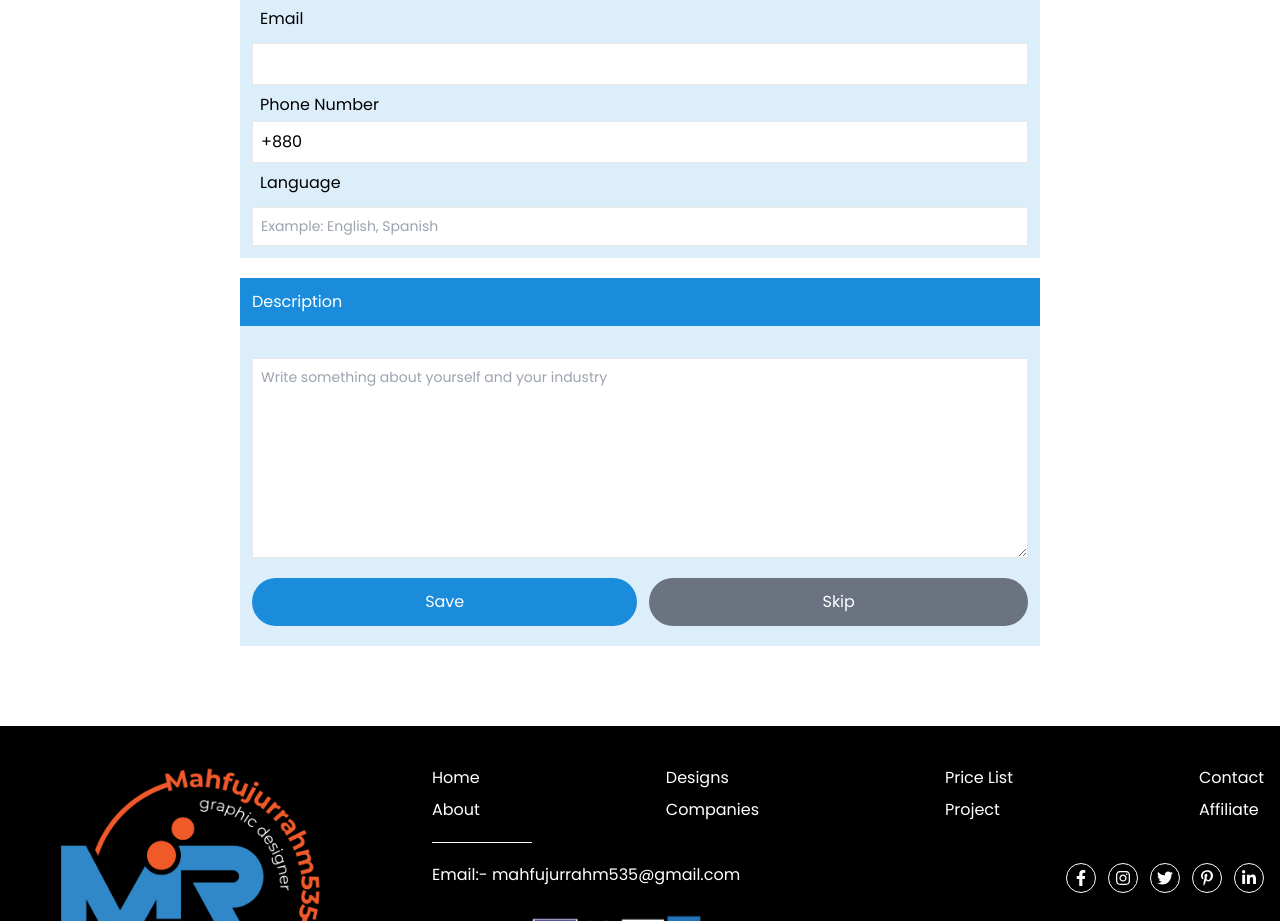
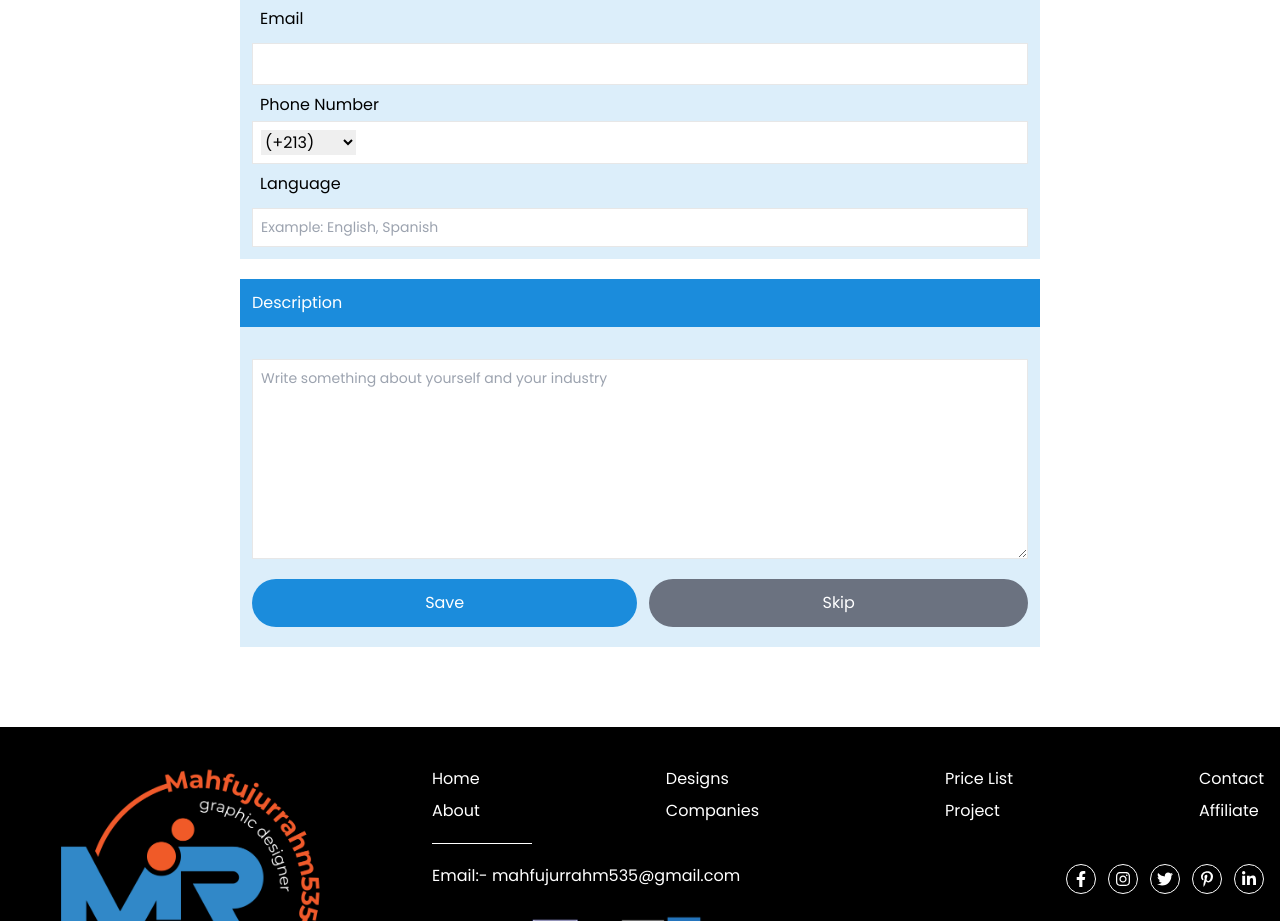
Before and after one commit to Shakiqurrahman/mr-project--fiverr-system, a React (Vite) app: page /setup-profile in a window 1280 px wide. Shown: the part 1032-1953 px from the top of the page. Built offline with nearby package versions, Linux system fonts and the light colour scheme.

Commit message:
country code component added

```diff
--- /dev/null
+++ b/src/components/CountryCode.jsx
@@ -0,0 +1,227 @@
+function CountryCode({ countryCode, handleChange }) {
+  return (
+    <select
+      name="countryCode"
+      value={countryCode}
+      onChange={handleChange}
+      className="outline-none"
+    >
+      <option value={213}>(+213)</option>
+      <option value={376}>(+376)</option>
+      <option value={244}>(+244)</option>
+      <option value={1264}>(+1264)</option>
+      <option value={1268}>(+1268)</option>
+      <option value={54}>(+54)</option>
+      <option value={374}>(+374)</option>
+      <option value={297}>(+297)</option>
+      <option value={61}>(+61)</option>
+      <option value={43}>(+43)</option>
+      <option value={994}>(+994)</option>
+      <option value={1242}>(+1242)</option>
+      <option value={973}>(+973)</option>
+      <option value={880}>(+880)</option>
+      <option value={1246}>(+1246)</option>
+      <option value={375}>(+375)</option>
+      <option value={32}>(+32)</option>
+      <option value={501}>(+501)</option>
+      <option value={229}>(+229)</option>
+      <option value={1441}>(+1441)</option>
+      <option value={975}>(+975)</option>
+      <option value={591}>(+591)</option>
+      <option value={387}>(+387)</option>
+      <option value={267}>(+267)</option>
+      <option value={55}>(+55)</option>
+      <option value={673}>(+673)</option>
+      <option value={359}>(+359)</option>
+      <option value={226}>(+226)</option>
+      <option value={257}>(+257)</option>
+      <option value={855}>(+855)</option>
+      <option value={237}>(+237)</option>
+      <option value={1}>(+1)</option>
+      <option value={238}>(+238)</option>
+      <option value={1345}>(+1345)</option>
+      <option value={236}>(+236)</option>
+      <option value={56}>(+56)</option>
+      <option value={86}>(+86)</option>
+      <option value={57}>(+57)</option>
+      <option value={269}>(+269)</option>
+      <option value={242}>(+242)</option>
+      <option value={682}>(+682)</option>
+      <option value={506}>(+506)</option>
+      <option value={385}>(+385)</option>
+      <option value={53}>(+53)</option>
+      <option value={90392}>(+90392)</option>
+      <option value={357}>(+357)</option>
+      <option value={42}>(+42)</option>
+      <option value={45}>(+45)</option>
+      <option value={253}>(+253)</option>
+      <option value={1809}>(+1809)</option>
+      <option value={1809}>(+1809)</option>
+      <option value={593}>(+593)</option>
+      <option value={20}>(+20)</option>
+      <option value={503}>(+503)</option>
+      <option value={240}>(+240)</option>
+      <option value={291}>(+291)</option>
+      <option value={372}>(+372)</option>
+      <option value={251}>(+251)</option>
+      <option value={500}>(+500)</option>
+      <option value={298}>(+298)</option>
+      <option value={679}>(+679)</option>
+      <option value={358}>(+358)</option>
+      <option value={33}>(+33)</option>
+      <option value={594}>(+594)</option>
+      <option value={689}>(+689)</option>
+      <option value={241}>(+241)</option>
+      <option value={220}>(+220)</option>
+      <option value={7880}>(+7880)</option>
+      <option value={49}>(+49)</option>
+      <option value={233}>(+233)</option>
+      <option value={350}>(+350)</option>
+      <option value={30}>(+30)</option>
+      <option value={299}>(+299)</option>
+      <option value={1473}>(+1473)</option>
+      <option value={590}>(+590)</option>
+      <option value={671}>(+671)</option>
+      <option value={502}>(+502)</option>
+      <option value={224}>(+224)</option>
+      <option value={245}>(+245)</option>
+      <option value={592}>(+592)</option>
+      <option value={509}>(+509)</option>
+      <option value={504}>(+504)</option>
+      <option value={852}>(+852)</option>
+      <option value={36}>(+36)</option>
+      <option value={354}>(+354)</option>
+      <option value={91}>(+91)</option>
+      <option value={62}>(+62)</option>
+      <option value={98}>(+98)</option>
+      <option value={964}>(+964)</option>
+      <option value={353}>(+353)</option>
+      <option value={972}>(+972)</option>
+      <option value={39}>(+39)</option>
+      <option value={1876}>(+1876)</option>
+      <option value={81}>(+81)</option>
+      <option value={962}>(+962)</option>
+      <option value={7}>(+7)</option>
+      <option value={254}>(+254)</option>
+      <option value={686}>(+686)</option>
+      <option value={850}>(+850)</option>
+      <option value={82}>(+82)</option>
+      <option value={965}>(+965)</option>
+      <option value={996}>(+996)</option>
+      <option value={856}>(+856)</option>
+      <option value={371}>(+371)</option>
+      <option value={961}>(+961)</option>
+      <option value={266}>(+266)</option>
+      <option value={231}>(+231)</option>
+      <option value={218}>(+218)</option>
+      <option value={417}>(+417)</option>
+      <option value={370}>(+370)</option>
+      <option value={352}>(+352)</option>
+      <option value={853}>(+853)</option>
+      <option value={389}>(+389)</option>
+      <option value={261}>(+261)</option>
+      <option value={265}>(+265)</option>
+      <option value={60}>(+60)</option>
+      <option value={960}>(+960)</option>
+      <option value={223}>(+223)</option>
+      <option value={356}>(+356)</option>
+      <option value={692}>(+692)</option>
+      <option value={596}>(+596)</option>
+      <option value={222}>(+222)</option>
+      <option value={269}>(+269)</option>
+      <option value={52}>(+52)</option>
+      <option value={691}>(+691)</option>
+      <option value={373}>(+373)</option>
+      <option value={377}>(+377)</option>
+      <option value={976}>(+976)</option>
+      <option value={1664}>(+1664)</option>
+      <option value={212}>(+212)</option>
+      <option value={258}>(+258)</option>
+      <option value={95}>(+95)</option>
+      <option value={264}>(+264)</option>
+      <option value={674}>(+674)</option>
+      <option value={977}>(+977)</option>
+      <option value={31}>(+31)</option>
+      <option value={687}>(+687)</option>
+      <option value={64}>(+64)</option>
+      <option value={505}>(+505)</option>
+      <option value={227}>(+227)</option>
+      <option value={234}>(+234)</option>
+      <option value={683}>(+683)</option>
+      <option value={672}>(+672)</option>
+      <option value={670}>(+670)</option>
+      <option value={47}>(+47)</option>
+      <option value={968}>(+968)</option>
+      <option value={680}>(+680)</option>
+      <option value={507}>(+507)</option>
+      <option value={675}>(+675)</option>
+      <option value={595}>(+595)</option>
+      <option value={51}>(+51)</option>
+      <option value={63}>(+63)</option>
+      <option value={48}>(+48)</option>
+      <option value={351}>(+351)</option>
+      <option value={1787}>(+1787)</option>
+      <option value={974}>(+974)</option>
+      <option value={262}>(+262)</option>
+      <option value={40}>(+40)</option>
+      <option value={7}>(+7)</option>
+      <option value={250}>(+250)</option>
+      <option value={378}>(+378)</option>
+      <option value={239}>(+239)</option>
+      <option value={966}>(+966)</option>
+      <option value={221}>(+221)</option>
+      <option value={381}>(+381)</option>
+      <option value={248}>(+248)</option>
+      <option value={232}>(+232)</option>
+      <option value={65}>(+65)</option>
+      <option value={421}>(+421)</option>
+      <option value={386}>(+386)</option>
+      <option value={677}>(+677)</option>
+      <option value={252}>(+252)</option>
+      <option value={27}>(+27)</option>
+      <option value={34}>(+34)</option>
+      <option value={94}>(+94)</option>
+      <option value={290}>(+290)</option>
+      <option value={1869}>(+1869)</option>
+      <option value={1758}>(+1758)</option>
+      <option value={249}>(+249)</option>
+      <option value={597}>(+597)</option>
+      <option value={268}>(+268)</option>
+      <option value={46}>(+46)</option>
+      <option value={41}>(+41)</option>
+      <option value={963}>(+963)</option>
+      <option value={886}>(+886)</option>
+      <option value={7}>(+7)</option>
+      <option value={66}>(+66)</option>
+      <option value={228}>(+228)</option>
+      <option value={676}>(+676)</option>
+      <option value={1868}>(+1868)</option>
+      <option value={216}>(+216)</option>
+      <option value={90}>(+90)</option>
+      <option value={7}>(+7)</option>
+      <option value={993}>(+993)</option>
+      <option value={1649}>(+1649)</option>
+      <option value={688}>(+688)</option>
+      <option value={256}>(+256)</option>
+      <option value={44}>(+44)</option>
+      <option value={380}>(+380)</option>
+      <option value={971}>(+971)</option>
+      <option value={598}>(+598)</option>
+      <option value={1}>(+1)</option>
+      <option value={7}>(+7)</option>
+      <option value={678}>(+678)</option>
+      <option value={379}>(+379)</option>
+      <option value={58}>(+58)</option>
+      <option value={84}>(+84)</option>
+      <option value={84}>(+1284)</option>
+      <option value={84}>(+1340)</option>
+      <option value={681}>(+681)</option>
+      <option value={969}>(+969)</option>
+      <option value={967}>(+967)</option>
+      <option value={260}>(+260)</option>
+      <option value={263}>(+263)</option>
+    </select>
+  );
+}
+
+export default CountryCode;
--- a/src/pages/SetupProfile.jsx
+++ b/src/pages/SetupProfile.jsx
@@ -1,5 +1,6 @@
 import { useState } from "react";
-import Avatar from "../assets/images/camera.jpg"
+import Avatar from "../assets/images/camera.jpg";
+import CountryCode from "../components/CountryCode";
 import CountryList from "../components/CountryList";
 
 function SetupProfile() {
@@ -15,20 +16,37 @@ function SetupProfile() {
     phone: "",
     language: "",
     desc: "",
-        coutryCode: ""
-    })
+    countryCode: "",
+  });
   const handleChange = (e) => {
-        setForm({ ...form, [e.target.name]: e.target.value })
-    }
+    setForm({ ...form, [e.target.name]: e.target.value });
+  };
   return (
     <div className="max-width mt-10 sm:mt-20">
       <form className="w-full max-w-[800px] mx-auto">
         <div className="text-center">
           <div className="h-[220px] w-[220px] flex items-center justify-center rounded-full  mx-auto mb-10 bg-[#DCEEFA] overflow-hidden">
-                        <label htmlFor="profilePic"><img src={Avatar} alt="" className="object-contain cursor-pointer" /></label>
+            <label htmlFor="profilePic">
+              <img
+                src={Avatar}
+                alt=""
+                className="object-contain cursor-pointer"
+              />
+            </label>
           </div>
-                    <input type="file" name="profilePic" id="profilePic" accept="image/png, image/jpeg" hidden />
-                    <label htmlFor="profilePic" className="bg-primary py-3 px-5 text-white cursor-pointer">Upload Profile Picture</label>
+          <input
+            type="file"
+            name="profilePic"
+            id="profilePic"
+            accept="image/png, image/jpeg"
+            hidden
+          />
+          <label
+            htmlFor="profilePic"
+            className="bg-primary py-3 px-5 text-white cursor-pointer"
+          >
+            Upload Profile Picture
+          </label>
         </div>
         <div className="bg-[#DCEEFA] mt-10">
           <h1 className="bg-primary text-white p-3">Billing Information</h1>
@@ -41,7 +59,9 @@ function SetupProfile() {
               onChange={handleChange}
               className="bg-white block w-full p-2 border border-solid border-[#e7e7e7] mt-3 outline-none"
             />
-                        <p className="text-red-600 text-xs mt-2 px-2 hidden">There was an error!</p>
+            <p className="text-red-600 text-xs mt-2 px-2 hidden">
+              There was an error!
+            </p>
             <label className="block px-2 pt-2">Username</label>
             <input
               type="text"
@@ -50,7 +70,9 @@ function SetupProfile() {
               onChange={handleChange}
               className="bg-white block w-full p-2 border border-solid border-[#e7e7e7] mt-3 outline-none"
             />
-                        <p className="text-red-600 text-xs mt-2 px-2 hidden">There was an error!</p>
+            <p className="text-red-600 text-xs mt-2 px-2 hidden">
+              There was an error!
+            </p>
             <label className="block px-2 pt-2">Industry Name</label>
             <input
               type="text"
@@ -59,10 +81,15 @@ function SetupProfile() {
               onChange={handleChange}
               className="bg-white block w-full p-2 border border-solid border-[#e7e7e7] mt-3 outline-none"
             />
-                        <p className="text-red-600 text-xs mt-2 px-2 hidden">There was an error!</p>
+            <p className="text-red-600 text-xs mt-2 px-2 hidden">
+              There was an error!
+            </p>
             <div className="flex gap-3">
               <div className="w-1/2">
-                                <CountryList country={form.country} handleChange={handleChange} />
+                <CountryList
+                  country={form.country}
+                  handleChange={handleChange}
+                />
               </div>
               <div className="w-1/2">
                 <label className="block px-2 pt-2">City</label>
@@ -73,7 +100,9 @@ function SetupProfile() {
                   onChange={handleChange}
                   className="bg-white block w-full p-2 border border-solid border-[#e7e7e7] mt-3 outline-none"
                 />
-                                <p className="text-red-600 text-xs mt-2 px-2 hidden">There was an error!</p>
+                <p className="text-red-600 text-xs mt-2 px-2 hidden">
+                  There was an error!
+                </p>
               </div>
             </div>
             <label className="block px-2 pt-2">Address</label>
@@ -84,7 +113,9 @@ function SetupProfile() {
               onChange={handleChange}
               className="bg-white block w-full p-2 border border-solid border-[#e7e7e7] mt-3 outline-none"
             />
-                        <p className="text-red-600 text-xs mt-2 px-2 hidden">There was an error!</p>
+            <p className="text-red-600 text-xs mt-2 px-2 hidden">
+              There was an error!
+            </p>
             <label className="block px-2 pt-2">Email</label>
             <input
               type="email"
@@ -93,18 +124,26 @@ function SetupProfile() {
               onChange={handleChange}
               className="bg-white block w-full p-2 border border-solid border-[#e7e7e7] mt-3 outline-none"
             />
-                        <p className="text-red-600 text-xs mt-2 px-2 hidden">There was an error!</p>
+            <p className="text-red-600 text-xs mt-2 px-2 hidden">
+              There was an error!
+            </p>
             <label className="block px-2 pt-2">Phone Number</label>
             <div className="flex mt-1">
               <div className="flex-shrink-0 flex items-center p-1 sm:p-2 bg-white border border-[#e7e7e7] select-none border-r-0">
-                                +880
+                {/* +880 */}
+                <CountryCode
+                  countryCode={form.countryCode}
+                  handleChange={handleChange}
+                />
               </div>
               <input
                 type="number"
                 name="facebook"
                 className="bg-white block w-full p-2 px-3 sm:px-4 border border-solid border-[#e7e7e7] outline-none border-l-0"
               />
-                            <p className="text-red-600 text-xs mt-2 px-2 hidden">There was an error!</p>
+              <p className="text-red-600 text-xs mt-2 px-2 hidden">
+                There was an error!
+              </p>
             </div>
             <label className="block px-2 pt-2">Language</label>
             <input
@@ -115,22 +154,40 @@ function SetupProfile() {
               onChange={handleChange}
               className="bg-white block w-full p-2 border border-solid border-[#e7e7e7] mt-3 outline-none"
             />
-                        <p className="text-red-600 text-xs mt-2 px-2 hidden">There was an error!</p>
+            <p className="text-red-600 text-xs mt-2 px-2 hidden">
+              There was an error!
+            </p>
           </div>
         </div>
         <div className="bg-[#DCEEFA] mt-5">
           <h1 className="bg-primary text-white p-3">Description</h1>
           <div className="px-3 py-5">
-                        <textarea name="desc" value={form.desc} onChange={handleChange} className="bg-white block w-full p-2 border border-solid border-[#e7e7e7] mt-3 outline-none h-[200px] resize-y" placeholder="Write something about yourself and your industry"></textarea>
+            <textarea
+              name="desc"
+              value={form.desc}
+              onChange={handleChange}
+              className="bg-white block w-full p-2 border border-solid border-[#e7e7e7] mt-3 outline-none h-[200px] resize-y"
+              placeholder="Write something about yourself and your industry"
+            ></textarea>
             <div className="flex gap-3 mt-5">
-                            <button type="submit" className="flex-grow p-3 text-center text-white bg-primary rounded-3xl">Save</button>
-                            <button type="button" className="flex-grow p-3 text-center text-white bg-gray-500 rounded-3xl">Skip</button>
+              <button
+                type="submit"
+                className="flex-grow p-3 text-center text-white bg-primary rounded-3xl"
+              >
+                Save
+              </button>
+              <button
+                type="button"
+                className="flex-grow p-3 text-center text-white bg-gray-500 rounded-3xl"
+              >
+                Skip
+              </button>
             </div>
           </div>
         </div>
       </form>
     </div>
-    )
+  );
 }
 
-export default SetupProfile
+export default SetupProfile;
```
Lines whose indentation alone changed are shown as unchanged.
